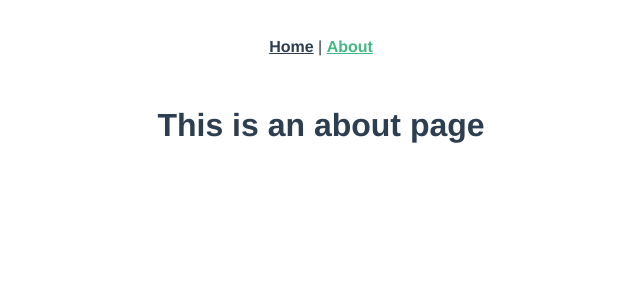
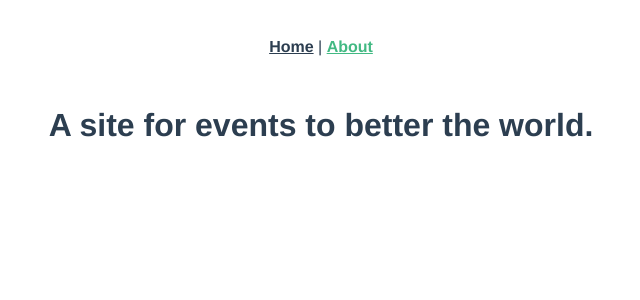
Before and after one commit to Code-Pop/Real-World-Vue-3-New-Syntax, a Vue app: page /about in a window 1280 px wide. Shown: the top 300 px of the page, without its empty margins (319-959 px from the left). Built offline with nearby package versions, Linux system fonts and the light colour scheme.

Commit message:
about text

```diff
--- a/src/views/AboutView.vue
+++ b/src/views/AboutView.vue
@@ -1,5 +1,5 @@
 <template>
   <div class="about">
-    <h1>This is an about page</h1>
+    <h1>A site for events to better the world.</h1>
   </div>
 </template>
```
